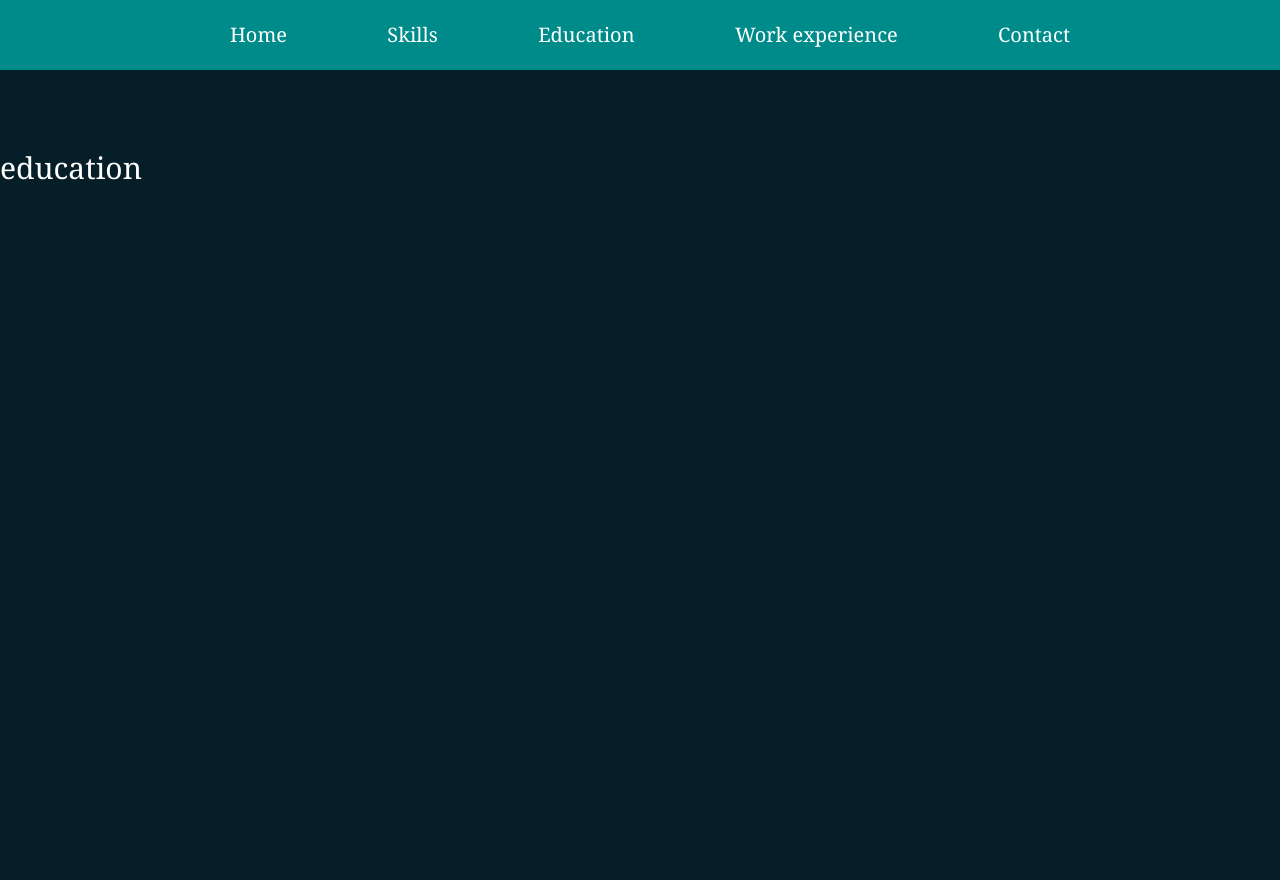
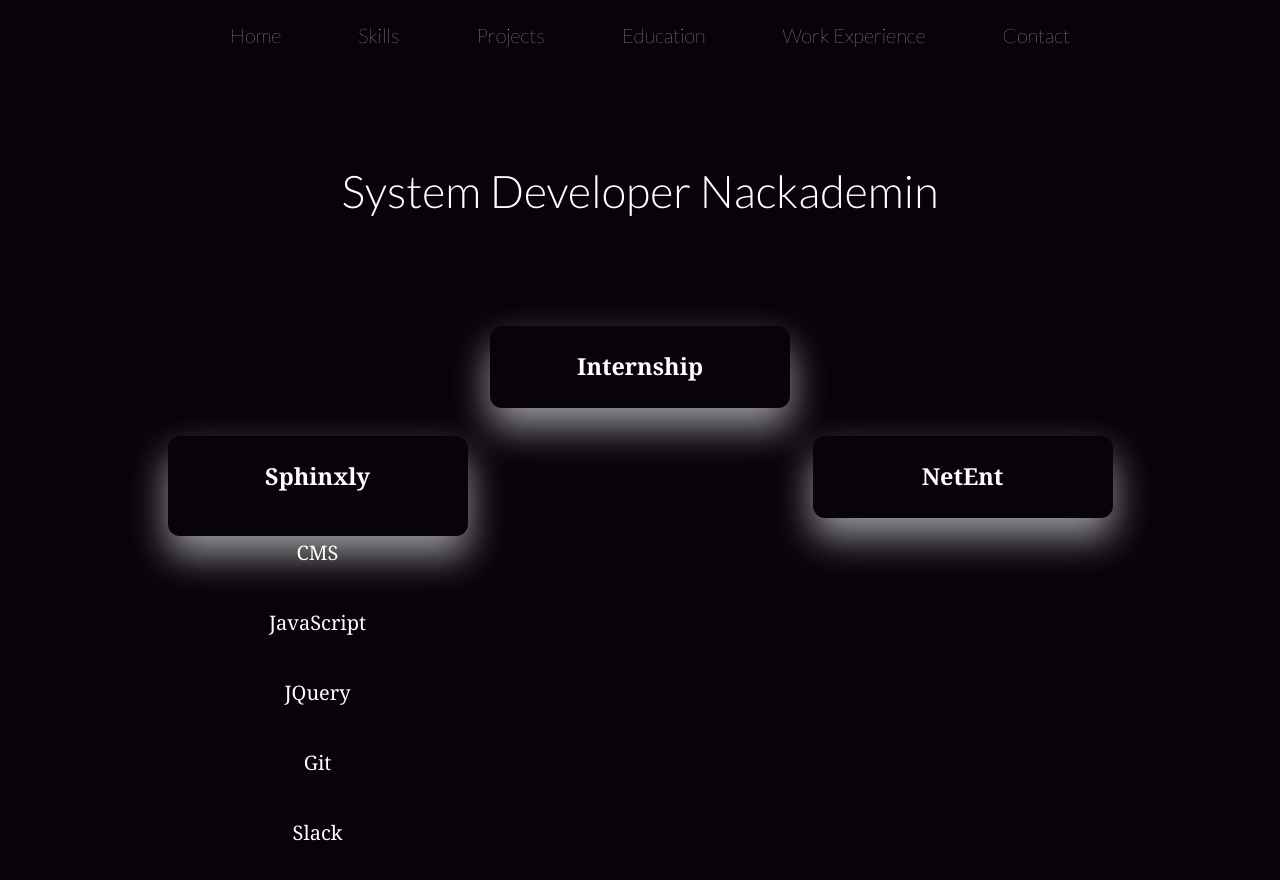
Before and after one commit to DanBer10/react-portfolio, a React (Create React App) app in the folder react-portfolio/: page /education in a window 1280 px wide. Shown: the top 880 px of the page. Built offline with nearby package versions, Linux system fonts and the light colour scheme.

Commit message:
test-commit

```diff
--- a/package.json
+++ b/package.json
@@ -1,5 +1,6 @@
 {
   "dependencies": {
+    "@material-ui/core": "^4.12.3",
     "node-sass": "^6.0.1",
     "react-router-dom": "^5.2.0"
   }
--- a/react-portfolio/public/index.html
+++ b/react-portfolio/public/index.html
@@ -30,6 +30,10 @@
       href="https://fonts.googleapis.com/css2?family=Lato:ital,wght@0,100;0,300;0,400;0,700;0,900;1,100;1,300;1,400;1,700;1,900&display=swap"
       rel="stylesheet"
     />
+    <link
+      rel="stylesheet"
+      href="https://fonts.googleapis.com/css?family=Roboto:300,400,500,700&display=swap"
+    />
     <title>React App</title>
   </head>
   <body>
--- a/react-portfolio/src/App.scss
+++ b/react-portfolio/src/App.scss
@@ -72,7 +72,11 @@ html {
 
 body {
   font-family: Cambria, Georgia, serif !important;
-  background-color: #051e27;
+  background-color: #08020b;
+  // background-color: #383636;
+  font-family: "Lato";
+  font-weight: 200;
+
   color: white;
 
   & h1 {
--- a/react-portfolio/src/components/Education.js
+++ b/react-portfolio/src/components/Education.js
@@ -2,8 +2,38 @@ import React from "react";
 
 export default function Education() {
   return (
-    <div className="fullScreen-container content-standard">
-      <h2>education</h2>
+    <div className="fullScreen-container">
+      <div className="content-standard">
+        <h2 className="title">System Developer Nackademin</h2>
+        <div className="card-grid">
+          <div className="card one">
+            <div className="card-info">
+              <div>
+                <h3>Internship</h3>
+              </div>
+            </div>
+          </div>
+          <div className="card two">
+            <div className="card-info">
+              <div>
+                <h3>Sphinxly</h3>
+                <p>CMS</p>
+                <p>JavaScript</p>
+                <p>JQuery</p>
+                <p>Git</p>
+                <p>Slack</p>
+              </div>
+            </div>
+          </div>
+          <div className="card three">
+            <div className="card-info">
+              <div>
+                <h3>NetEnt</h3>
+              </div>
+            </div>
+          </div>
+        </div>
+      </div>
     </div>
   );
 }
--- a/react-portfolio/src/components/Header.js
+++ b/react-portfolio/src/components/Header.js
@@ -19,6 +19,9 @@ export default function Header() {
               </li>
               <li>
                 <Link to="/skills">Skills</Link>
+              </li>
+              <li>
+                <Link to="/contact">Projects</Link>
               </li>
               <li>
                 <Link to="/education">Education</Link>
--- a/react-portfolio/src/components/Skills.js
+++ b/react-portfolio/src/components/Skills.js
@@ -3,8 +3,41 @@ import "./../scss/components/_media-text.scss";
 
 export default function Skills() {
   return (
-    <div className="fullScreen-container content-standard">
-      <h2>skills</h2>
-    </div>
+    <>
+      <div className="fullScreen-container"></div>
+      <div className=" content-standard">
+        <h2 className="title">skills</h2>
+        <div className="card-container">
+          <div className="card">
+            <div className="card-info">
+              <div>
+                <h3>FrontEnd</h3>
+                <p>HTML</p>
+                <p>CSS</p>
+                <p>JavaScript</p>
+                <p>ReactJS</p>
+                <p>SASS</p>
+                <p>CMS</p>
+                <p>JQuery</p>
+              </div>
+            </div>
+          </div>
+          <div className="card">
+            <div className="card-info">
+              <div>
+                <h3>BackEnd</h3>
+                <p>Java</p>
+                <p>MySQL</p>
+                <p>FireBase</p>
+                <p>Docker</p>
+                <p>Git</p>
+                <p></p>
+                <p></p>
+              </div>
+            </div>
+          </div>
+        </div>
+      </div>
+    </>
   );
 }
--- a/react-portfolio/src/scss/components/_flex-grid.scss
+++ b/react-portfolio/src/scss/components/_flex-grid.scss
@@ -1,65 +1,27 @@
-/* ADD THIS LINE UNDER IN ALL FILES YOU WANT TO REACH VARIABLES AND MIXINS EASY */
-/// <reference path="../css.scss" />
+.card-grid {
+  display: grid;
+  grid-template-columns: repeat(2, 1fr);
+  gap: 10px;
+  grid-auto-rows: 100px;
+  grid-template-areas:
+    "a a "
+    "b c";
 
-
-
-// or
-
-.or-items {
-    padding: 10rem 0;
-
-    @include lg-phone {
-        padding: 5rem 15px;
+  align-items: start;
+  .card {
+    &.one {
+      grid-area: a;
+      margin: 0 auto;
     }
 
-    .or-header {
-        margin: 0 0 20px;
-        max-width: 700px;
-
-        @include lg-phone {
-            padding: 0 15px;
-
-            h1 {
-                font-size: 4rem !important;
-            }
-
-            h4 {
-                font-size: 1.5rem !important;
-            }
-        }
+    &.two {
+      grid-area: b;
+      margin: 0 auto;
     }
 
-    .sub-header {
-        margin: 0;
-        font-weight: 300;
-        letter-spacing: .1rem;
-        font-size: 3rem;
-        text-transform: uppercase;
+    &.three {
+      grid-area: c;
+      margin: 0 auto;
     }
-
-    h1 {
-        font-size: 60pt;
-        margin: 0 0 20px;
-        font-weight: 500;
-    }
+  }
 }
-
-
-.or-images {
-    display: flex;
-    justify-content: space-between;
-    flex-direction: column;
-
-
-    img {
-        width: 130px;
-        height: 40px;
-        padding: 0;
-        margin: 10px 20px;
-    }
-
-    .or-row {
-        width: 100%;
-        padding-top: 20px;
-    }
-}
--- a/react-portfolio/src/scss/components/_hero.scss
+++ b/react-portfolio/src/scss/components/_hero.scss
@@ -3,26 +3,29 @@
   justify-content: space-between;
   margin-bottom: 10rem;
   margin-top: 10rem;
+  font-family: "Lato";
 
   h1 {
     font-size: 5rem;
     margin-bottom: 0;
     font-weight: 700;
     display: flex;
+    // text-shadow: rgb(0 0 0 / 25%) 2px 3px 3px;
   }
 
   h3 {
     margin-top: 0;
     text-transform: capitalize;
-    transform: rotate(354deg);
-    font-weight: 400;
-    text-shadow: 0.8px 1.5px #fff;
+    // transform: rotate(354deg);
+    font-weight: 300;
+    // text-shadow: 0.8px 1.5px #fff;
+    font-family: "Lato";
   }
 
   img {
     max-width: 500px;
     max-height: 500px;
-    border: 3px solid white;
+    box-shadow: 0 19px 38px #999;
     border-radius: 12px;
 
     @include lg-phone {
--- a/react-portfolio/src/scss/components/_media-text.scss
+++ b/react-portfolio/src/scss/components/_media-text.scss
@@ -3,5 +3,37 @@
   margin-bottom: 5rem;
   display: flex;
   justify-content: space-between;
-  height: 100vh;
 }
+
+.title {
+  text-align: center;
+  font-size: 4.5rem;
+  font-weight: 300;
+  font-family: "Lato";
+  text-transform: capitalize;
+  margin-bottom: 10rem;
+}
+
+.card-container {
+  display: flex;
+  justify-content: space-around;
+}
+.card {
+  border-radius: 12px;
+  max-width: 300px;
+  width: 100%;
+  max-height: 100%;
+  box-shadow: 0 19px 38px #999;
+
+  .card-info {
+    display: flex;
+    justify-content: center;
+    height: 100%;
+
+    div {
+      display: flex;
+      flex-direction: column;
+      align-items: center;
+    }
+  }
+}
--- a/react-portfolio/src/scss/sections/_header.scss
+++ b/react-portfolio/src/scss/sections/_header.scss
@@ -1,6 +1,6 @@
 header {
   margin: 0;
-  background-color: darkcyan;
+  background-color: #08020b;
   color: white;
   max-height: 150px;
 }
@@ -11,7 +11,8 @@ header {
   align-items: center;
 
   h1 {
-    font-family: "Lato", sans-serif;
+    font-family: "Lucida Sans", "Lucida Sans Regular", "Lucida Grande",
+      "Lucida Sans Unicode", Geneva, Verdana, sans-serif, sans-serif;
     font-size: 5rem;
   }
 
@@ -29,9 +30,12 @@ header {
         color: white;
         margin-right: 20px;
         transition: 0.6s ease;
+        font-family: "Lato";
+        font-weight: 200;
+        text-transform: capitalize;
 
         &:hover {
-          color: red;
+          color: beige;
         }
       }
     }
```
Also changed, not shown: 1 other file (tests, documents, lock files or other folders).
